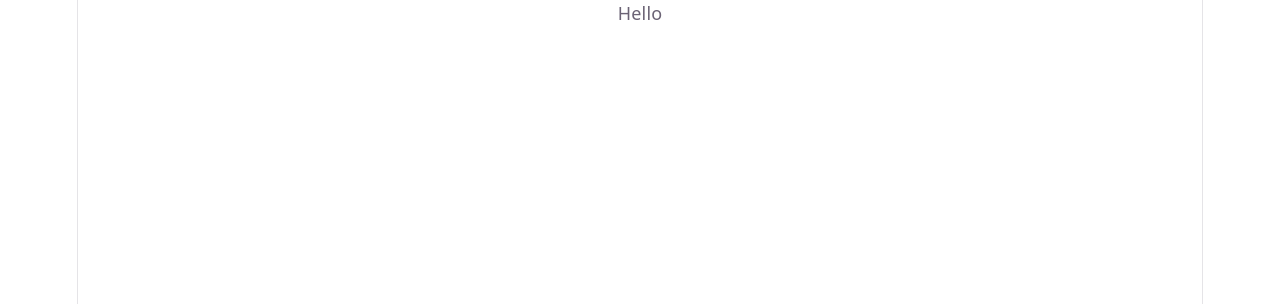
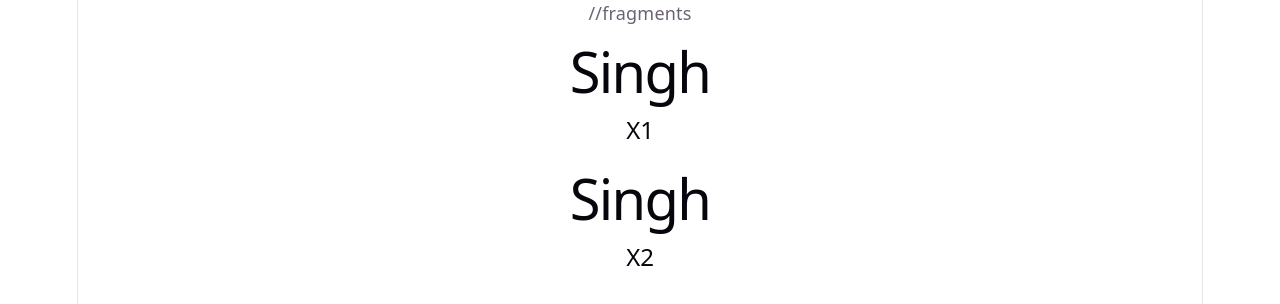
Before and after one commit to nickonfix/Privatex, a React (Vite) app in the folder privatex/: page / in a window 1280 px wide. Shown: the top 304 px of the page. Built offline with nearby package versions, Linux system fonts and the light colour scheme.

Commit message:
external gitignore out

```diff
--- a/privatex/src/App.tsx
+++ b/privatex/src/App.tsx
@@ -1,4 +1,22 @@
-function App() {
-  return 'Hello'
+import React from 'react'
+
+const App = () => {
+  return (
+    <> //fragments
+
+      <div id='dad'>
+        <h1 id='lastName'>Singh</h1>
+        <h2 id='firstName'> X1</h2>
+      </div>
+
+      <div id='Mother'>
+        <h1 id='lastName'>Singh</h1>
+        <h2 id='Firstname'> X2</h2>
+      </div>
+
+    </>
+
+  )
 }
+
 export default App
```
Also changed, not shown: 1 other file (tests, documents, lock files or other folders).
